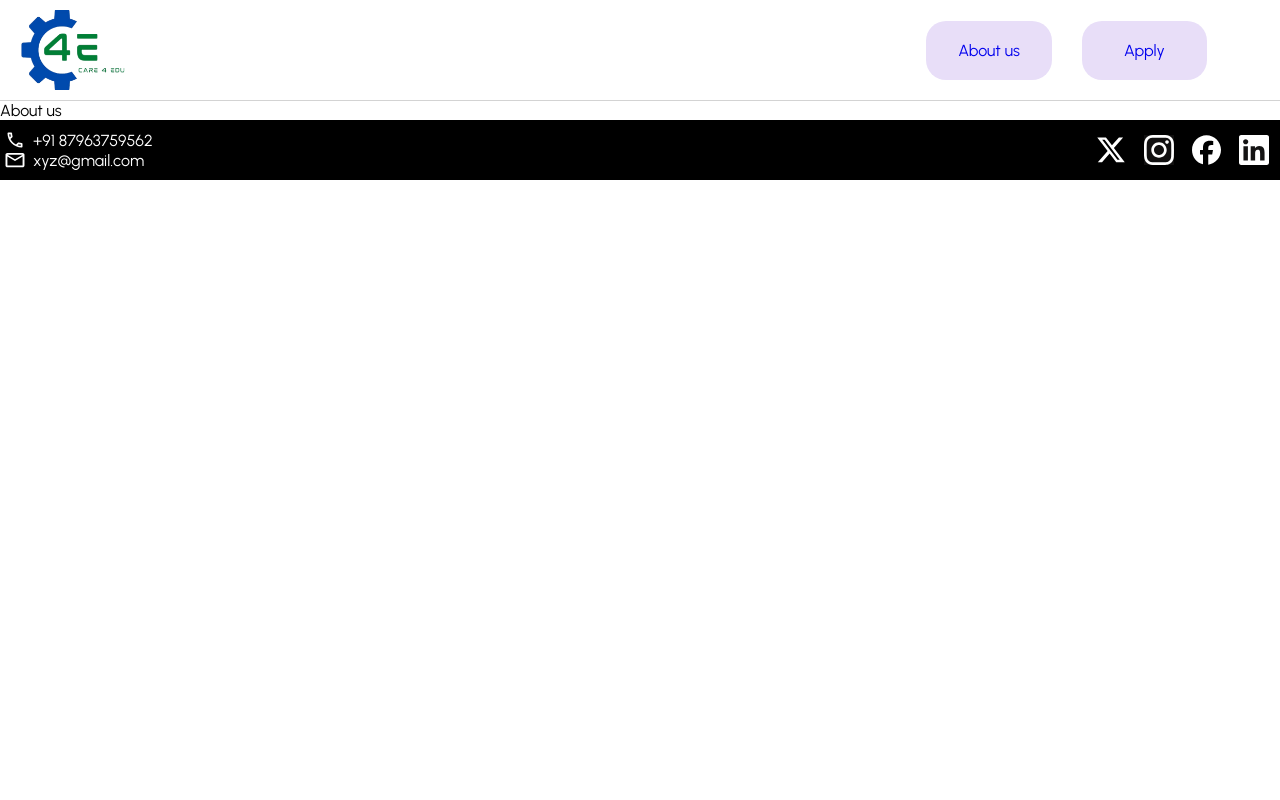
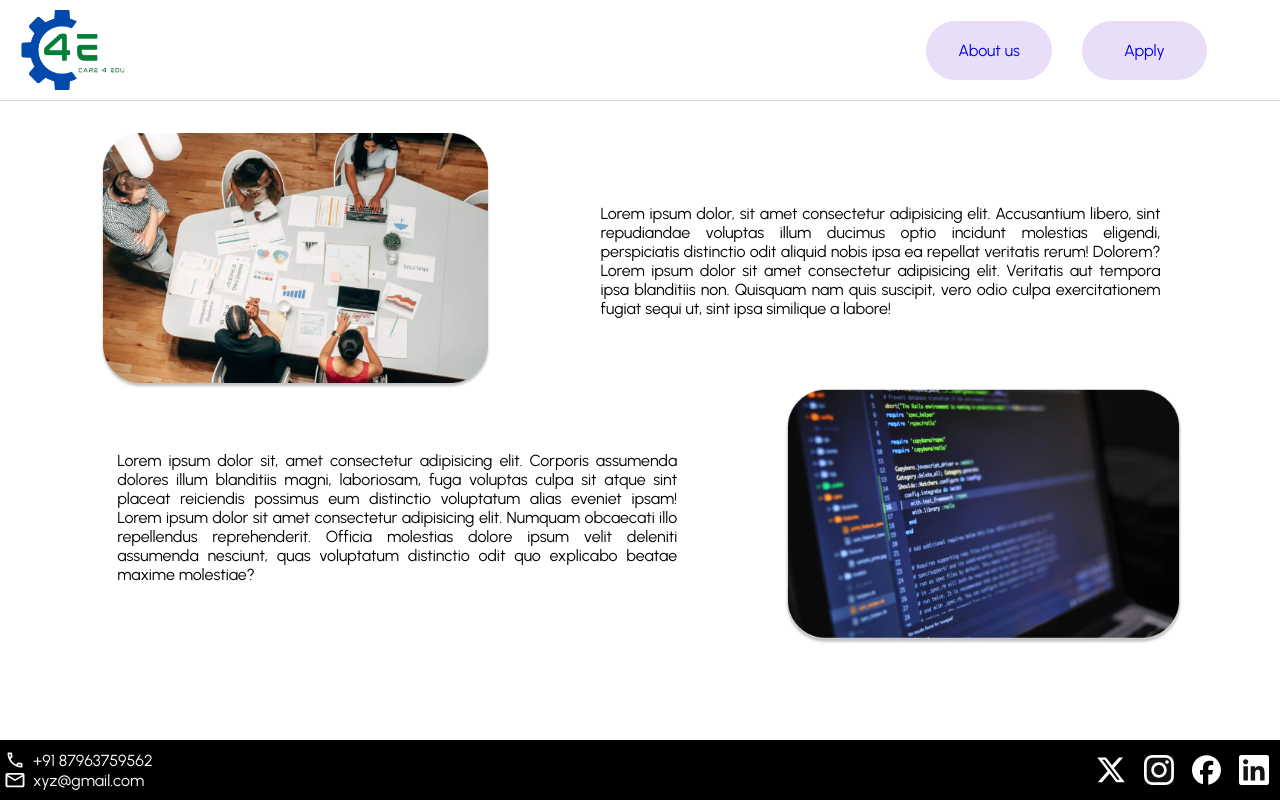
Before and after one commit to Chandan-CV/job-application, a React (Vite) app: page /aboutus in a window 1280 px wide. Built offline with nearby package versions, Linux system fonts and the light colour scheme.

Commit message:
about us page

```diff
--- a/src/assets/components/footer/footer.module.css
+++ b/src/assets/components/footer/footer.module.css
@@ -2,7 +2,7 @@
     background-color: black;
     height:60px;
     display: flex;
-    /* position: fixed; */
+    position: fixed;
     width: 100%;
     bottom: 0;
 }
--- a/src/assets/components/navbar/navbar.module.css
+++ b/src/assets/components/navbar/navbar.module.css
@@ -36,6 +36,6 @@
     justify-content: center;
     background-color: rgba(232, 222, 248, 1);
     width: 20%;
-    border-radius: 20px;
+    border-radius: 30px;
     padding: 20px;;
 }
--- a/src/assets/pages/about-us/Aboutus.jsx
+++ b/src/assets/pages/about-us/Aboutus.jsx
@@ -3,7 +3,14 @@ import styles from './aboutus.module.css'
 const Aboutus = () => {
   return (
     <div className={styles.container}>
-      About us
+      <div className={styles.top}>
+        <img className = {styles.image} src='/aboutus1.png'/>
+        <p className={styles.righttext}>Lorem ipsum dolor, sit amet consectetur adipisicing elit. Accusantium libero, sint repudiandae voluptas illum ducimus optio incidunt molestias eligendi, perspiciatis distinctio odit aliquid nobis ipsa ea repellat veritatis rerum! Dolorem? Lorem ipsum dolor sit amet consectetur adipisicing elit. Veritatis aut tempora ipsa blanditiis non. Quisquam nam quis suscipit, vero odio culpa exercitationem fugiat sequi ut, sint ipsa similique a labore!</p>
+      </div>
+      <div className={styles.bottom}>
+        <p className={styles.lefttext}>Lorem ipsum dolor sit, amet consectetur adipisicing elit. Corporis assumenda dolores illum blanditiis magni, laboriosam, fuga voluptas culpa sit atque sint placeat reiciendis possimus eum distinctio voluptatum alias eveniet ipsam! Lorem ipsum dolor sit amet consectetur adipisicing elit. Numquam obcaecati illo repellendus reprehenderit. Officia molestias dolore ipsum velit deleniti assumenda nesciunt, quas voluptatum distinctio odit quo explicabo beatae maxime molestiae?</p>
+        <img className = {styles.image} src='/aboutus2.png'/>
+      </div>
     </div>
   );
 }
--- a/src/assets/pages/about-us/aboutus.module.css
+++ b/src/assets/pages/about-us/aboutus.module.css
@@ -1,3 +1,34 @@
 .container{
-    height: auto;
+    height: 100%;
+    display: flex;
+    flex-direction: column;
+    margin-top: 2rem;
+    justify-content: center;
 }
+
+.bottom, .top {
+    width: 100%;
+    display: flex;
+    flex-direction: row;
+    align-items: center;
+    justify-content: space-evenly;
+}
+
+.image {
+    height: 32vh;
+    margin-left: 20px;
+    margin-right: 20px;
+}
+
+p {
+    max-width: 35rem;
+    text-align: justify ;
+    margin: 10px;
+}
+
+.righttext {
+    margin-right: 40px;
+}
+.lefttext {
+    margin-left: 40px;
+}
--- a/src/assets/pages/home/home.module.css
+++ b/src/assets/pages/home/home.module.css
@@ -1,7 +1,5 @@
-
-.background{
-    width: 100vw;
-    height: 78vh;
+.background {
+    height: 80vh;
     overflow: hidden;
 }
 
@@ -9,5 +7,5 @@
     width: 100%;
     height: 100%;
     object-fit: cover;
-    object-position: center center;
+    object-position: top center;
 }
```
Also changed, not shown: public/aboutus1.png (added), public/aboutus2.png (added).
